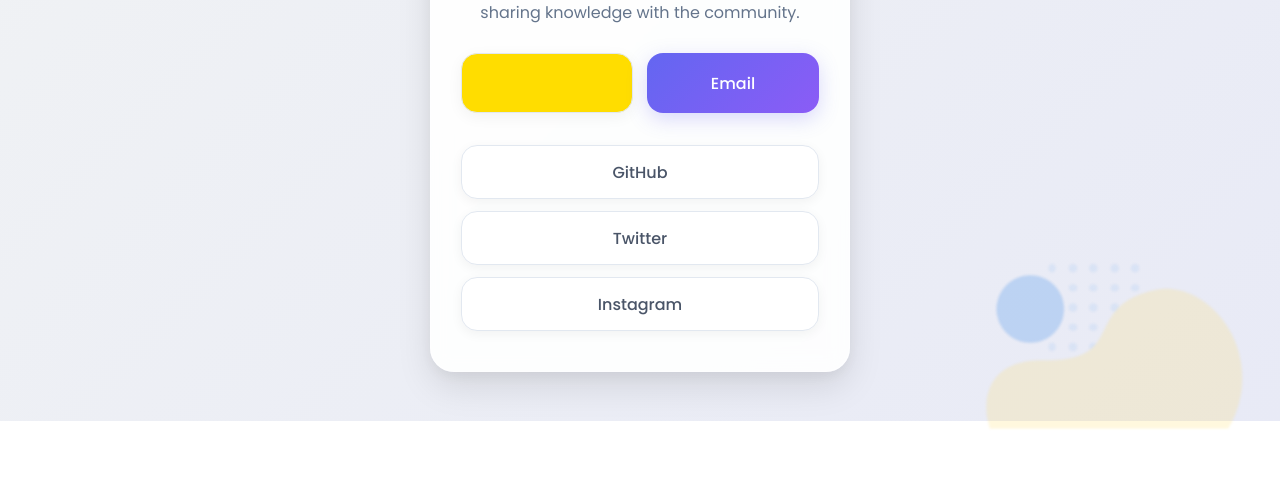
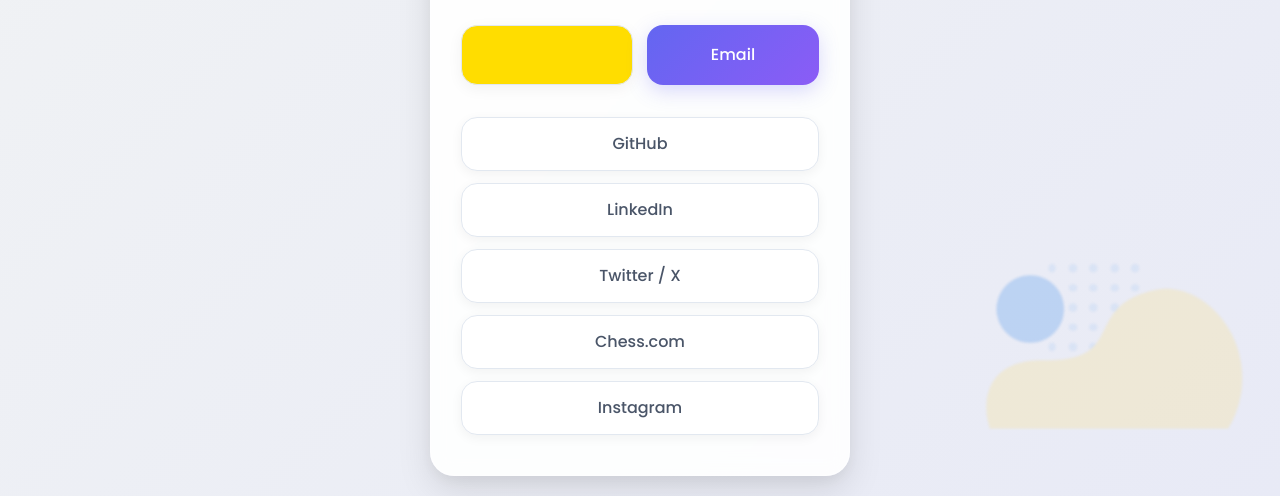
Before and after one commit to Sheeraz-bit/Link_Holder, a plain HTML site: page index.html in a window 1280 px wide. Shown: the part 379-875 px from the top of the page. Before the commit the page ends 800 px from the top, so only its background shows below. Drawn offline with Linux system fonts and the light colour scheme.

Commit message:
Added LI and chess button

```diff
--- a/index.html
+++ b/index.html
@@ -42,8 +42,14 @@
                 <a href="https://github.com/Sheeraz-bit" target="_blank" class="link github">
                     <h2>GitHub</h2>
                 </a>
+                <a href="https://www.linkedin.com/in/shaikh-sheeraz-35242b308" target="_blank" class="link linkedin">
+                    <h2>LinkedIn</h2>
+                </a>
                 <a href="https://x.com/AB_Sheeraz" target="_blank" class="link twitter">
-                    <h2>Twitter</h2>
+                    <h2>Twitter / X</h2>
+                </a>
+                <a href="https://www.chess.com/member/benzo_boy" target="_blank" class="link chess">
+                    <h2>Chess.com</h2>
                 </a>
                 <a href="https://www.instagram.com/sheeraz_212?igsh=MWowNHA5Y3p4MzFlZw==" target="_blank" class="link instagram">
                     <h2>Instagram</h2>
```
